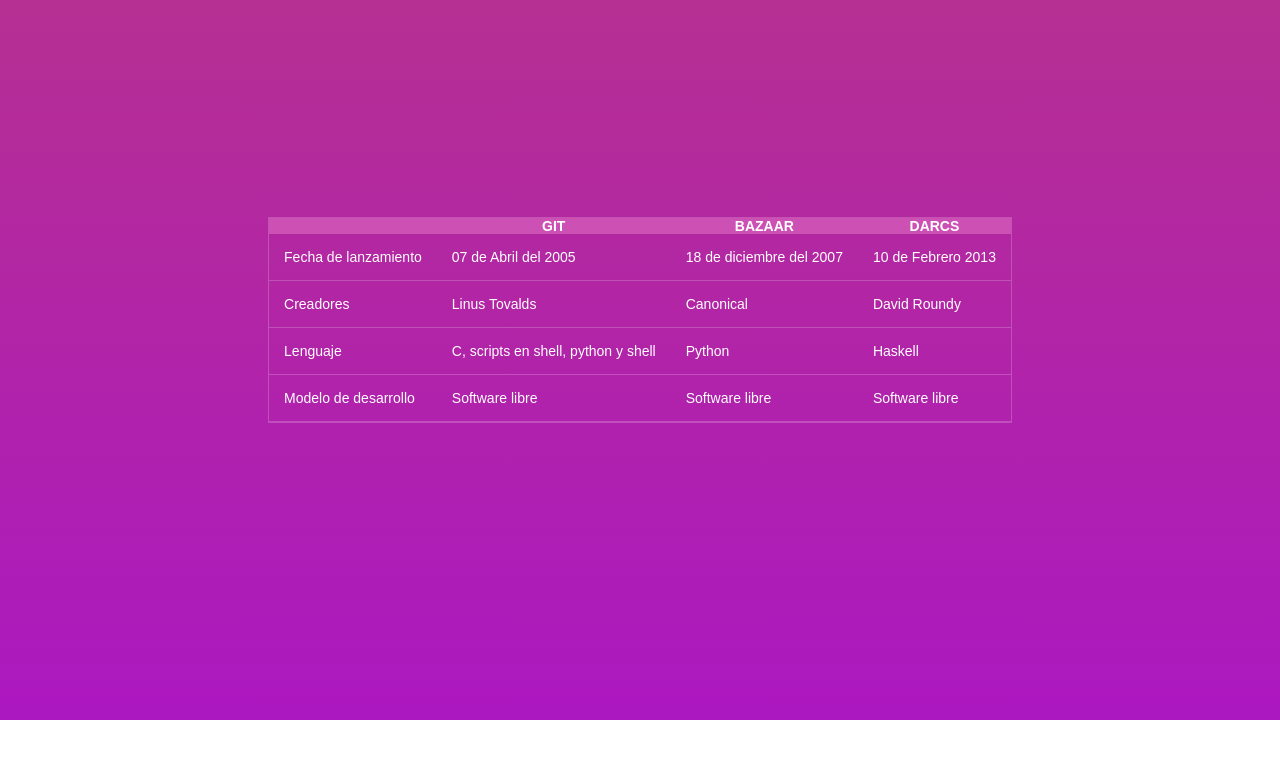
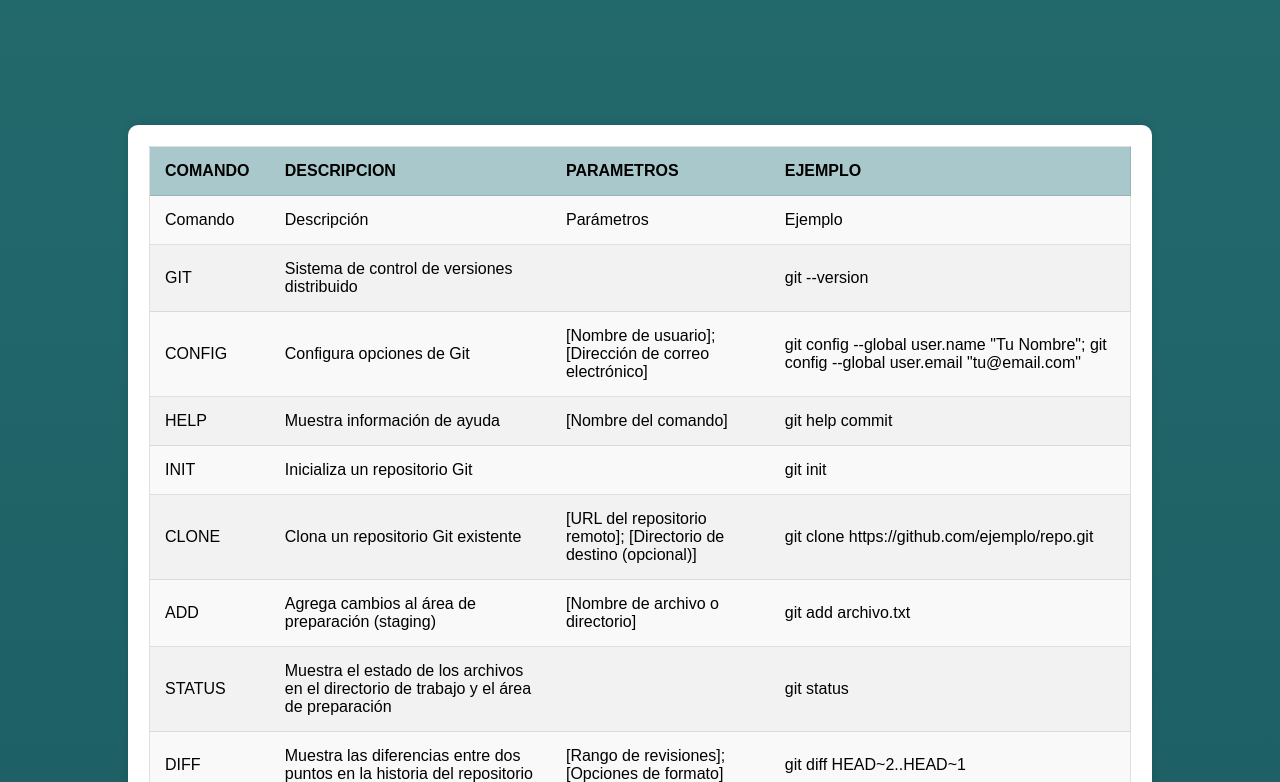
Before and after one commit to EsGaCristo/TablaComandosGit, a plain HTML site: page index.html in a window 1280 px wide. Shown: the part 80-862 px from the top of the page. Before the commit the page ends 800 px from the top, so only its background shows below. Drawn offline with nearby package versions, Linux system fonts and the light colour scheme.

Commit message:
Subir tabla de comandos

```diff
--- /dev/null
+++ b/datos.csv
@@ -0,0 +1,28 @@
+Comando,Descripción,Parámetros,Ejemplo
+GIT,Sistema de control de versiones distribuido, ,git --version
+CONFIG,Configura opciones de Git,[Nombre de usuario]; [Dirección de correo electrónico],git config --global user.name "Tu Nombre"; git config --global user.email "tu@email.com"
+HELP,Muestra información de ayuda,[Nombre del comando],git help commit
+INIT,Inicializa un repositorio Git, ,git init
+CLONE,Clona un repositorio Git existente,[URL del repositorio remoto]; [Directorio de destino (opcional)],git clone https://github.com/ejemplo/repo.git
+ADD,Agrega cambios al área de preparación (staging),[Nombre de archivo o directorio],git add archivo.txt
+STATUS,Muestra el estado de los archivos en el directorio de trabajo y el área de preparación,, git status
+DIFF,Muestra las diferencias entre dos puntos en la historia del repositorio,[Rango de revisiones]; [Opciones de formato],git diff HEAD~2..HEAD~1
+COMMIT,Registra cambios en el repositorio,[Mensaje de confirmación]; [Opciones adicionales],git commit -m "Agrega nuevas características"
+NOTES,Agrega notas a objetos Git,[Objeto Git]; [Opciones],git notes add -m "Nota sobre esta confirmación"
+RESTORE,Restaura archivos desde el área de preparación o el último commit,[Nombre de archivo]; [Opciones adicionales],git restore archivo.txt
+RESET,Resetea el estado del área de preparación y el directorio de trabajo a un punto específico en la historia,[Rango de revisiones]; [Opciones adicionales],git reset HEAD~1
+RM,Elimina archivos del directorio de trabajo y del seguimiento de Git,[Nombre de archivo]; [Opciones adicionales],git rm archivo.txt
+MV,Mueve o renombra archivos o directorios en el directorio de trabajo y en el seguimiento de Git,[Nombre de archivo o directorio original]; [Nombre de destino],git mv archivo-viejo.txt archivo-nuevo.txt
+SWITCH,Cambia entre ramas o puntos en la historia del repositorio (Git 2.23+),[Nombre de la rama o revisión]; [Opciones adicionales],git switch otra-rama
+MERGE,Combina cambios de una rama en otra,[Nombre de la rama a fusionar]; [Opciones adicionales],git merge otra-rama
+LOG,Muestra un registro de confirmaciones (commits),[Opciones de formato y filtro],git log --oneline
+FETCH,Descarga objetos y referencias de otro repositorio,[Repositorio remoto y opciones],git fetch origin
+PULL,Recupera cambios de otro repositorio y los integra en la rama actual,[Repositorio remoto y opciones],git pull origin master
+PUSH,Envía cambios locales a un repositorio remoto,[Repositorio remoto y opciones],git push origin master
+SHOW,Muestra diversos tipos de objetos Git,[Objeto Git y opciones],git show HEAD
+REBASE,Reorganiza y reescribe la historia de confirmaciones,[Opciones para ajustar la historia],git rebase master
+REVERT,Deshace una o varias confirmaciones y crea una nueva confirmación de reversión,[Confirmaciones a revertir y opciones],git revert HEAD~2..HEAD~1
+CHECKOUT,Cambia entre ramas o puntos en la historia del repositorio,[Nombre de la rama o revisión]; [Opciones adicionales],git checkout otra-rama
+REMOTE,Lista/agrega o quita repositorios remotos,[Opciones para administrar repositorios remotos],git remote -v
+BRANCH,Lista/crea o borra ramas en el repositorio,[Nombre de la rama]; [Opciones adicionales],git branch nueva-rama
+TAG,Crea/lista o verifica etiquetas firmadas con GPG,[Nombre de la etiqueta]; [Opciones adicionales],git tag -a v1.0 -m "Versión 1.0"
--- a/index.html
+++ b/index.html
@@ -10,44 +10,45 @@
 </head>
 
 <body>
+    <div>
+        <h1 style="color: antiquewhite; text-align: center; padding: 20px; ">Comandos git</h1>
+    </div>
     <div class="container">
         <table>
             <thead>
                 <tr>
-                    <th></th>
-                    <th>Git</th>
-                    <th>Bazaar</th>
-                    <th>Darcs</th>
+                    <th>Comando</th>
+                    <th>Descripcion</th>
+                    <th>Parametros</th>
+                    <th>Ejemplo</th>
                 </tr>
-            <tbody>
-                <tr>
-                    <td>Fecha de lanzamiento</td>
-                    <td>07 de Abril del 2005</td>
-                    <td>18 de diciembre del 2007</td>
-                    <td>10 de Febrero 2013</td>
-                </tr>
-                <tr>
-                    <td>Creadores</td>
-                    <td>Linus Tovalds</td>
-                    <td>Canonical</td>
-                    <td>David Roundy</td>
-                </tr>
-                <tr>
-                    <td>Lenguaje</td>
-                    <td>C, scripts en shell, python y shell</td>
-                    <td>Python</td>
-                    <td>Haskell</td>
-                </tr>
-                <tr>
-                    <td>Modelo de desarrollo</td>
-                    <td>Software libre</td>
-                    <td>Software libre</td>
-                    <td>Software libre</td>
-                </tr>
+            <tbody id="tabla-body">
             </tbody>
             </thead>
         </table>
     </div>
 </body>
+<script src="https://code.jquery.com/jquery-3.6.0.min.js"></script>
+<script>
+    $(document).ready(function () {
+        $.ajax({
+            type: "GET",
+            url: "datos.csv", // Ruta al archivo CSV
+            dataType: "text",
+            success: function (data) {
+                const filas = data.split("\n");
+                const tbody = $("#tabla-body");
+                $.each(filas, function (i, val) {
+                    const campos = val.split(",");
+                    const fila = $("<tr></tr>");
+                    $.each(campos, function (j, campo) {
+                        fila.append("<td>" + campo + "</td>");
+                    });
+                    tbody.append(fila);
+                });
+            }
+        });
+    });
+</script>
 
 </html>
--- a/styles.css
+++ b/styles.css
@@ -8,43 +8,48 @@
 
 body {
     display: flex;
+    flex-direction: column;
     align-items: center;
     justify-content: center;
     min-height: 100vh;
-    background: linear-gradient(#b7328d, #ac18c0);
+    background: linear-gradient(#236a6d, #144e57);
 }
 
 .container {
-    border: solid 1px rgba(255, 255, 255, 0.2);
+    border: 1px solid rgba(255, 255, 255, 0.2);
+    margin: 10%;
+    padding: 20px;
+    background-color: #fff; /* Fondo blanco para el contenedor */
+    border-radius: 10px; /* Bordes redondeados */
+    box-shadow: 0 0 10px rgba(0, 0, 0, 0.1); /* Sombra suave */
 }
 
 table {
-    color: #fff;
-    font-size: 14px;
-    table-layout: fixed;
+    width: 100%;
     border-collapse: collapse;
-
+    border: 1px solid rgba(0, 0, 0, 0.1); /* Borde ligero */
+    background-color: #f9f9f9; /* Fondo gris claro */
 }
 
 thead {
-    background-color: rgba(243, 140, 210, 0.4);
+    background-color: rgba(49, 126, 134, 0.4);
+}
+
+th, td {
+    padding: 15px;
+    text-align: left;
+    border-bottom: 1px solid rgba(0, 0, 0, 0.1); /* Borde inferior */
 }
 
 th {
-    padding: 20px, 15px;
     font-weight: 700;
     text-transform: uppercase;
 }
 
-td {
-    padding: 15px;
-    border-bottom: solid 1px rgba(255, 255, 255, 0.2);
-}
-
-tbody tr {
-    cursor: pointer;
+tbody tr:nth-child(even) {
+    background-color: #f2f2f2; /* Fondo gris claro para filas pares */
 }
 
 tbody tr:hover {
-    background: rgba(243, 140, 210, 0.4);
+    background: rgba(140, 243, 234, 0.2); /* Cambio de color al pasar el cursor */
 }
```
